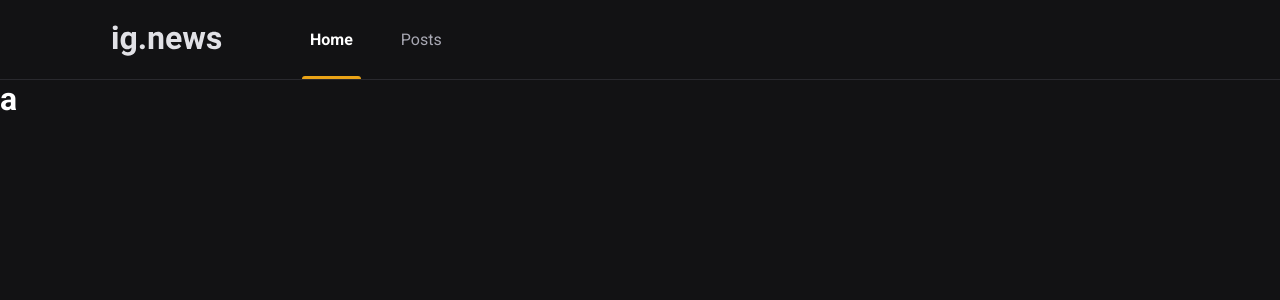
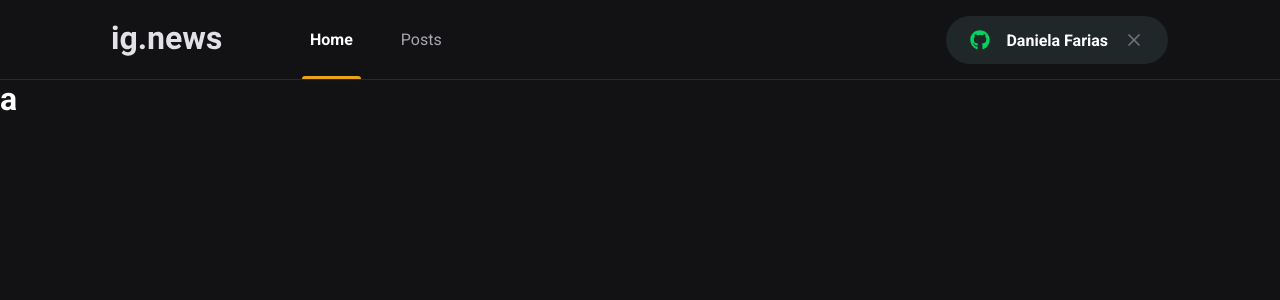
Before and after one commit to danielafarias/ignews, a Next.js app: page / in a window 1280 px wide. Shown: the top 300 px of the page. Built offline with nearby package versions, Linux system fonts and the light colour scheme.

Commit message:
Sign in Button

```diff
--- a/package.json
+++ b/package.json
@@ -12,6 +12,7 @@
     "next": "12.1.6",
     "react": "18.1.0",
     "react-dom": "18.1.0",
+    "react-icons": "^4.3.1",
     "sass": "^1.51.0"
   },
   "devDependencies": {
--- a/src/components/Header/index.tsx
+++ b/src/components/Header/index.tsx
@@ -1,3 +1,4 @@
+import { SignInButton } from '../SignInButton';
 import styles from './styles.module.scss';
 
 export function Header() {
@@ -9,6 +10,8 @@
                     <a className={styles.active} href="">Home</a>
                     <a href="">Posts</a>
                 </nav>
+
+                <SignInButton />
             </div>
         </header>
     );
--- a/src/components/Header/styles.module.scss
+++ b/src/components/Header/styles.module.scss
@@ -51,4 +51,8 @@
             }
         }
     }
+
+    button {
+        margin-left: auto;
+    }
 }
--- /dev/null
+++ b/src/components/SignInButton/index.tsx
@@ -0,0 +1,19 @@
+import { FaGithub } from 'react-icons/fa';
+import { FiX } from 'react-icons/fi';
+import styles from './styles.module.scss';
+
+export function SignInButton() {
+    const isUserLoggedIn = true;
+    return isUserLoggedIn ? (
+        <button className={styles.signInButton} type="button">
+            <FaGithub color="#04d361"/>
+            Daniela Farias
+            <FiX color="#737380" className={styles.closeIcon} />
+        </button>
+    ) : (
+        <button className={styles.signInButton} type="button">
+            <FaGithub color="#eba417"/>
+            Sign in with Github
+        </button>
+    );
+}
--- /dev/null
+++ b/src/components/SignInButton/styles.module.scss
@@ -0,0 +1,33 @@
+.signInButton {
+    height: 3rem;
+    border-radius: 3rem;
+    background: var(--gray-850);
+    border: 0;
+    padding: 0 1.5rem;
+
+    display: flex;
+    align-items: center;
+    justify-content: center;
+
+    color: var(--white);
+    font-weight: bold;
+
+    svg {
+        width: 20px;
+        height: 20px;
+    }
+
+    svg:first-child {
+        margin-right: 1rem;
+    }
+
+    svg.closeIcon {
+        margin-left: 1rem;
+    }
+
+    transition: filter 0.2s;
+
+    &:hover {
+        filter: brightness(0.8)
+    }
+}
--- a/styles/global.scss
+++ b/styles/global.scss
@@ -10,6 +10,7 @@
     --gray-100: #e1e1e6;
     --gray-300: #a8a8b3;
     --gray-800: #29292e;
+    --gray-850: #1f2729;
     --gray-900: #121214;
 
     --cyan-500: #61dafb;
```
Also changed, not shown: 1 other file (tests, documents, lock files or other folders).
